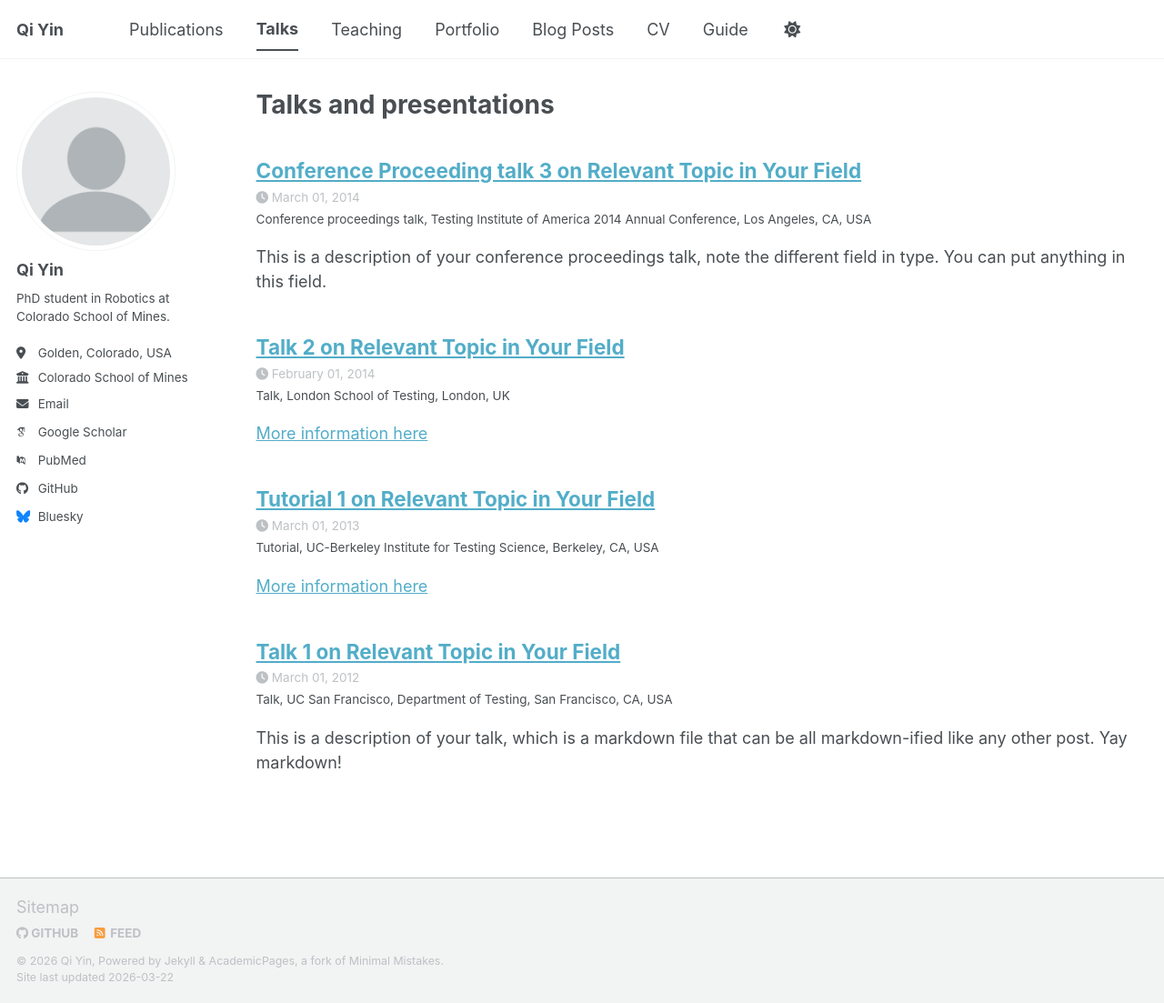
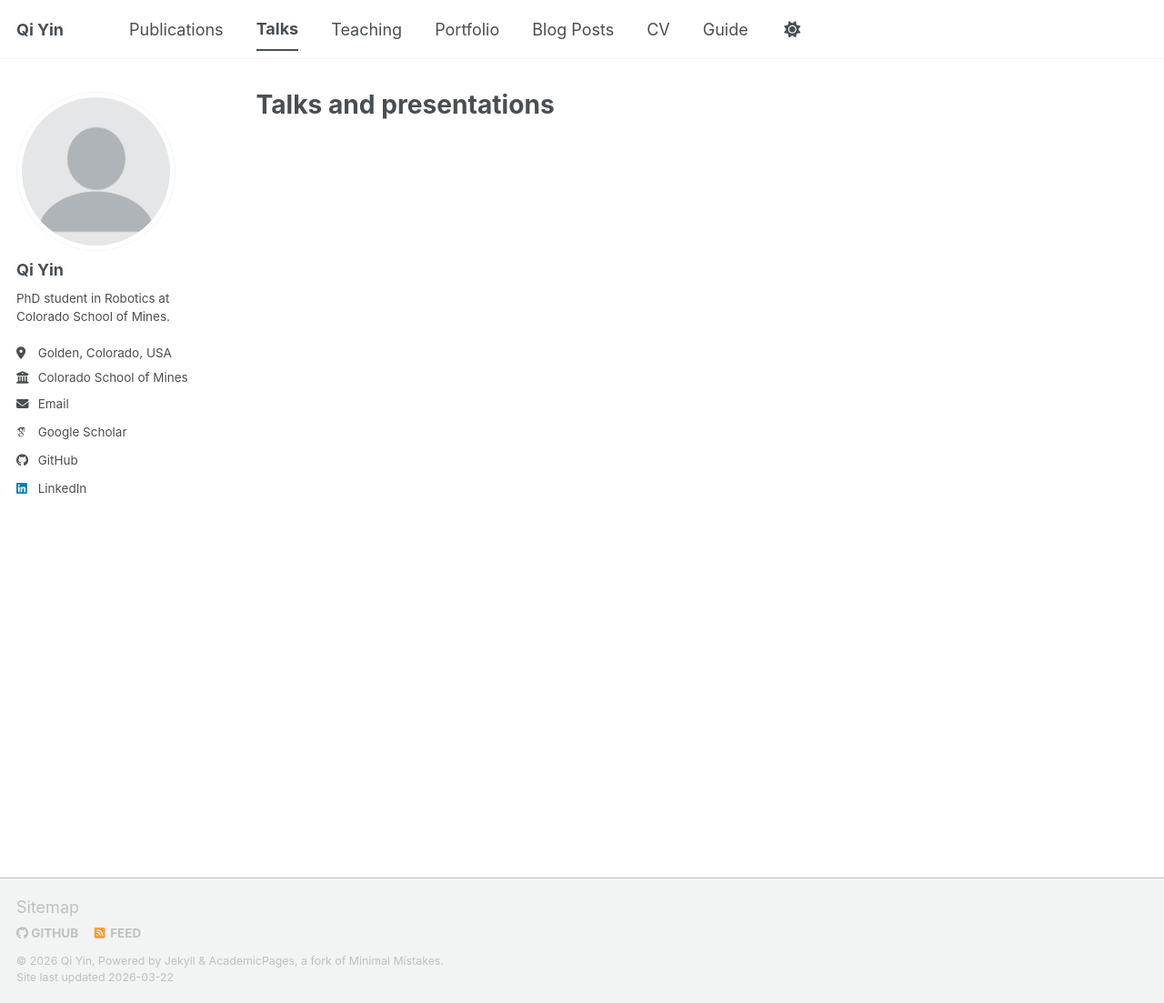
Before and after one commit to Qiii04/Qiii04.github.io, a Jekyll site: the page built from _pages/talks.html, in a window 1280 px wide and 1103 px high. Shown: the whole window at 91% size. Built offline with Jekyll 4.4.1, drawn with Linux system fonts in a browser that asks for light colours; some web fonts are replaced; a script bundle is joined from its source files by our own code; library files that are not in the unit come from our copies; some of the changed lines change nothing that is shown.

Commit message:
Update _config.yml

```diff
--- a/_config.yml
+++ b/_config.yml
@@ -7,12 +7,12 @@
 # server process.
 
 # Basic Site Settings
-locale                   : "Golden, Colorado, USA"
+locale                   : "len-US"
 site_theme               : "default" # The available themes options are "default", "air", "sunrise", "mint", "dirt" and "contrast"
 title                    : "Qi Yin"
 title_separator          : "-"
 name                     : &name "Qi Yin"
-description              : &description "Your Name's academic portfolio"   # Update this with a general description of your site, this is the default if not overridden by a page
+description              : &description "Qi Yin's academic portfolio"   # Update this with a general description of your site, this is the default if not overridden by a page
 url                      : https://qiii04.github.io #https://academicpages.github.io # The base hostname & protocol for your site e.g. "https://[your GitHub username].github.io",
                                                            # or if you already have some other page hosted on Github then use "https://[your GitHub username].github.io/[Your Repo Name]"
 baseurl                  : "" # the subpath of your site, e.g. "/blog"
@@ -41,7 +41,7 @@ author:
   #orcid            : #"https://orcid.org/yourorcidurl"
   semantic         : # URL
   ssrn             : # URL
-  pubmed           : "https://www.ncbi.nlm.nih.gov/pubmed/?term=john+snow"
+  #pubmed           : "https://www.ncbi.nlm.nih.gov/pubmed/?term=john+snow"
   researchgate     : # URL
   scopus           : # URL
   zotero           : # URL
@@ -51,13 +51,13 @@ author:
   bitbucket        : # Username - Update with your username on the site
   codepen          : # Username
   dribbble         : # Username
-  github           : "academicpages"
+  github           : "Qiii04"
   kaggle           : # Username
   stackoverflow    : # User number or user number and name (i.e., use "1" or "1/jeff-atwood")
 
   # Social media
   artstation       : # Username
-  bluesky          : "bsky.app" # Replace this with you Bluesky username
+  bluesky          : #"bsky.app" # Replace this with you Bluesky username
   facebook         : # Username
   flickr           : # Username
   foursquare       : # Username
@@ -66,7 +66,7 @@ author:
   keybase          : # Username
   instagram        : # Username
   lastfm           : # Username
-  linkedin         : # Username
+  linkedin         : "https://www.linkedin.com/in/qi-yin-3174502b5/" # Username
   mastodon         : # URL
   medium           : # URL
   pinterest        : # Username
@@ -230,9 +230,9 @@ collections:
   #portfolio:
     #output: true
     #permalink: /:collection/:path/
-  talks:
-    output: true
-    permalink: /:collection/:path/
+  #talks:
+    #output: true
+    #permalink: /:collection/:path/
 
 
 # These settings control how pages and collections are included in the site
@@ -256,14 +256,16 @@ defaults:
       layout: single
       author_profile: true
   # _teaching
-  - scope:
-      path: ""
-      type: teaching
-    values:
-      layout: single
-      author_profile: true
-      share: true
-      comments: true
+
+  #- scope:
+  #    path: ""
+  #    type: teaching
+  #  values:
+  #    layout: single
+  #    author_profile: true
+  #    share: true
+  #    comments: true
+
   # _publications
   - scope:
       path: ""
@@ -274,22 +276,22 @@ defaults:
       share: true
       comments: true
   # _portfolio
-  - scope:
-      path: ""
-      type: portfolio
-    values:
-      layout: single
-      author_profile: true
-      share: true
-      comment: true
-  # _talks
-  - scope:
-      path: ""
-      type: talks
-    values:
-      layout: talk
-      author_profile: true
-      share: true
+  # - scope:
+  #     path: ""
+  #     type: portfolio
+  #   values:
+  #     layout: single
+  #     author_profile: true
+  #     share: true
+  #     comment: true
+  # # _talks
+  # - scope:
+  #     path: ""
+  #     type: talks
+  #   values:
+  #     layout: talk
+  #     author_profile: true
+  #     share: true
 
 
 # Sass/SCSS
```
